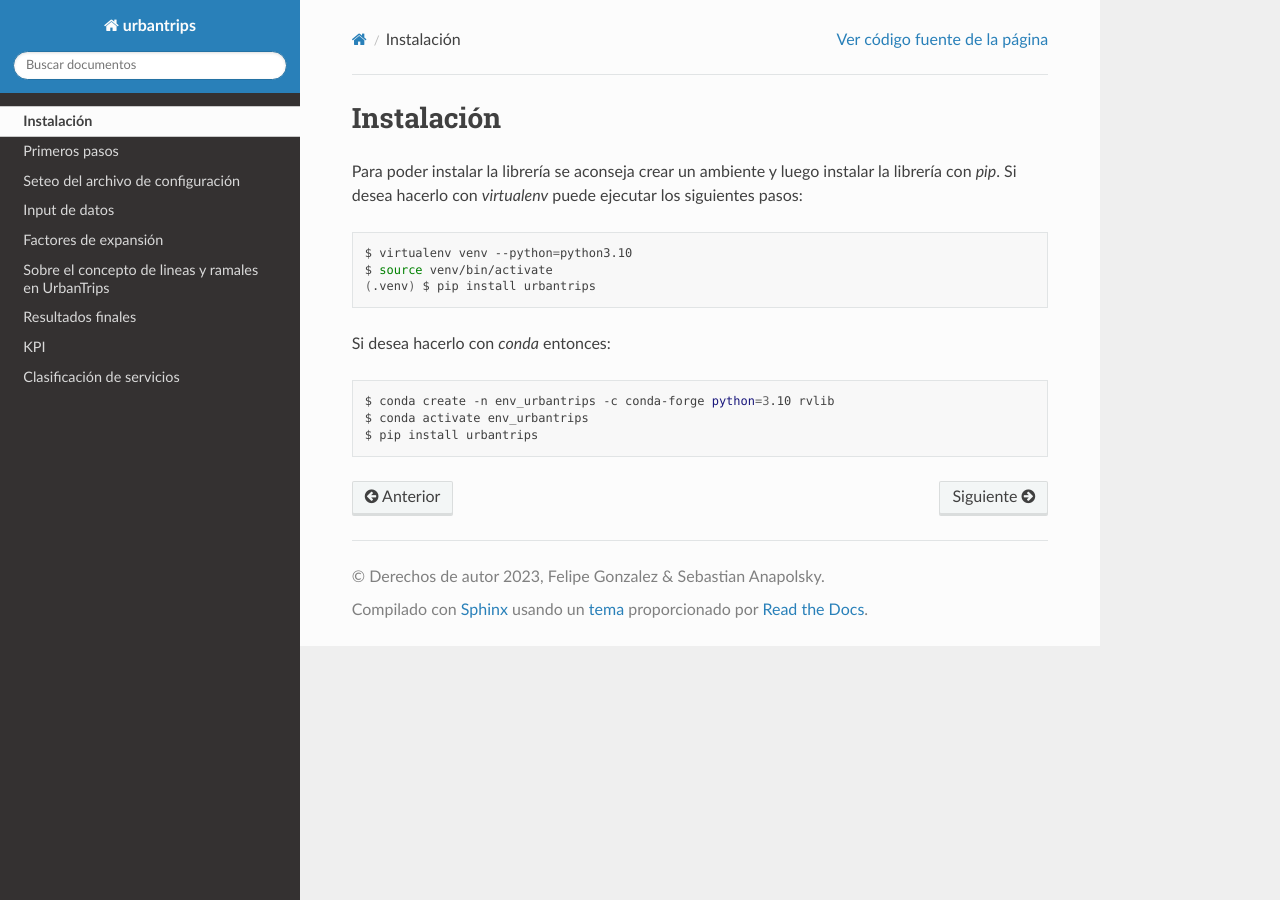
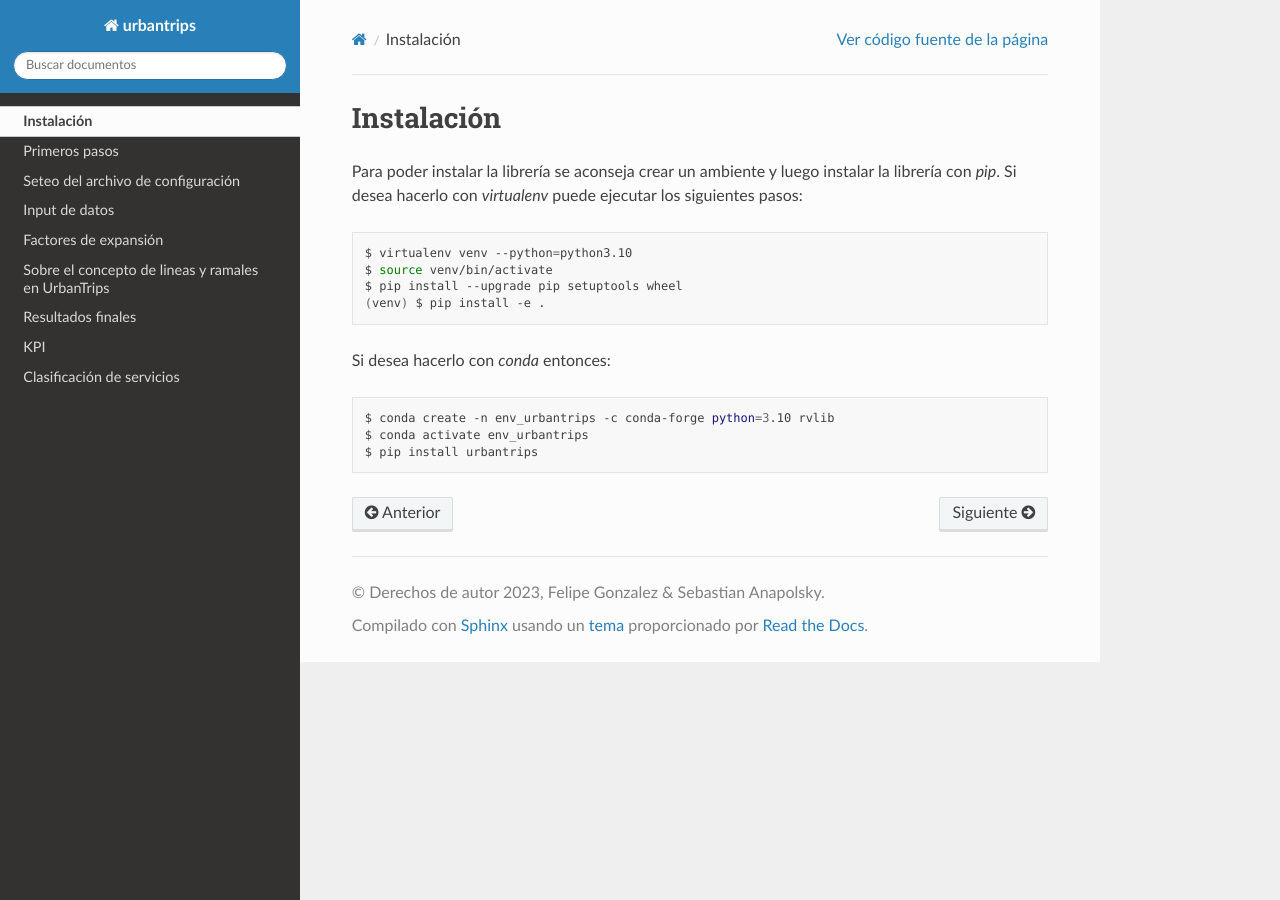
Before and after one commit to EL-BID/UrbanTrips, a Sphinx documentation site: the page built from docs/source/instalacion.rst, in a window 1280 px wide. Built offline with Sphinx 7.4.7 and the Read the Docs theme 3.1.0, drawn with Linux system fonts in a browser that asks for light colours.

Commit message:
actualizar docs install

```diff
--- a/docs/source/instalacion.rst
+++ b/docs/source/instalacion.rst
@@ -8,7 +8,8 @@ Para poder instalar la librería se aconseja crear un ambiente y luego instalar
 
     $ virtualenv venv --python=python3.10
     $ source venv/bin/activate
-    (.venv) $ pip install urbantrips
+    $ pip install --upgrade pip setuptools wheel
+    (venv) $ pip install -e .
 
 Si desea hacerlo con `conda` entonces:
 
```
